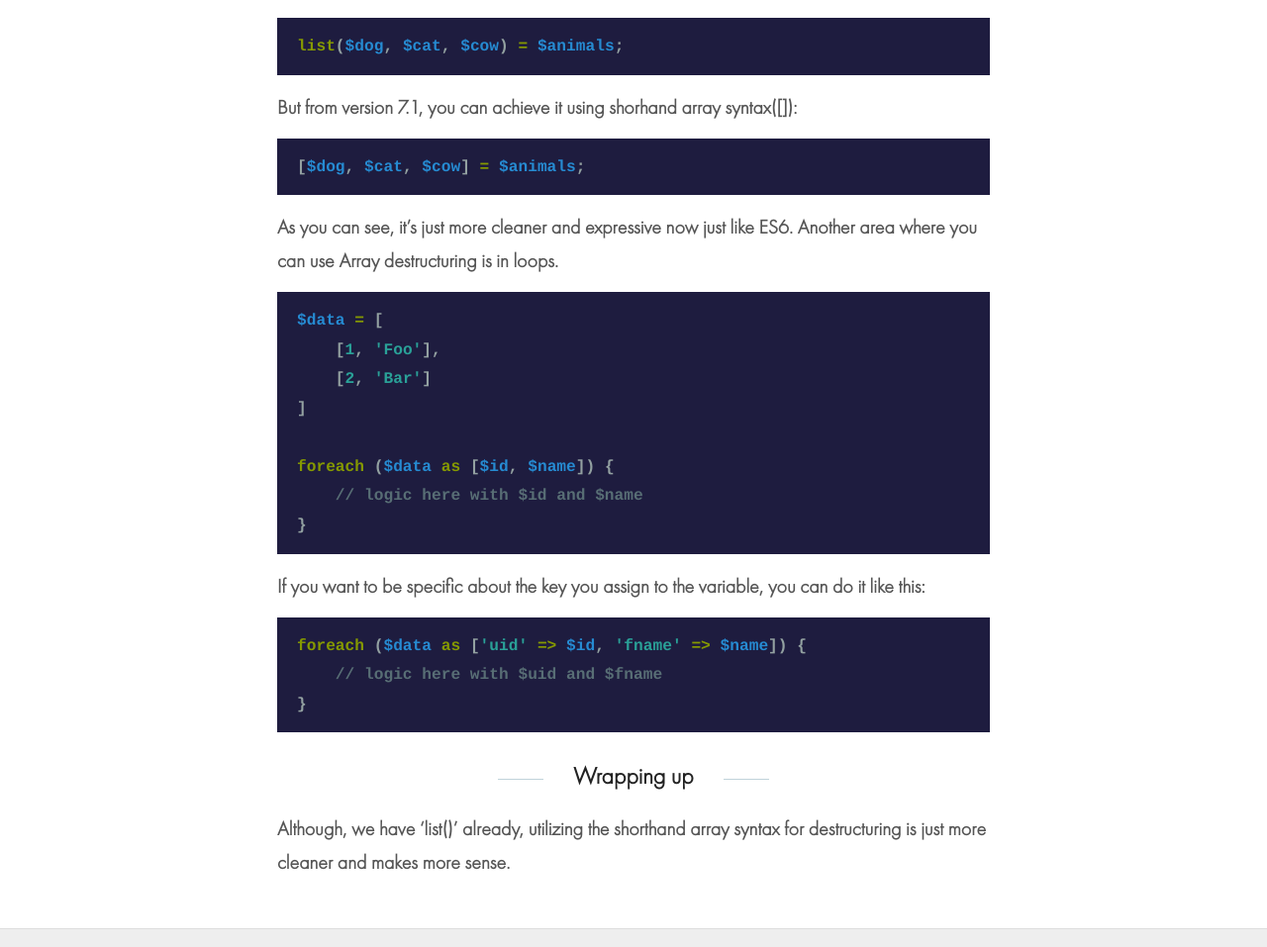
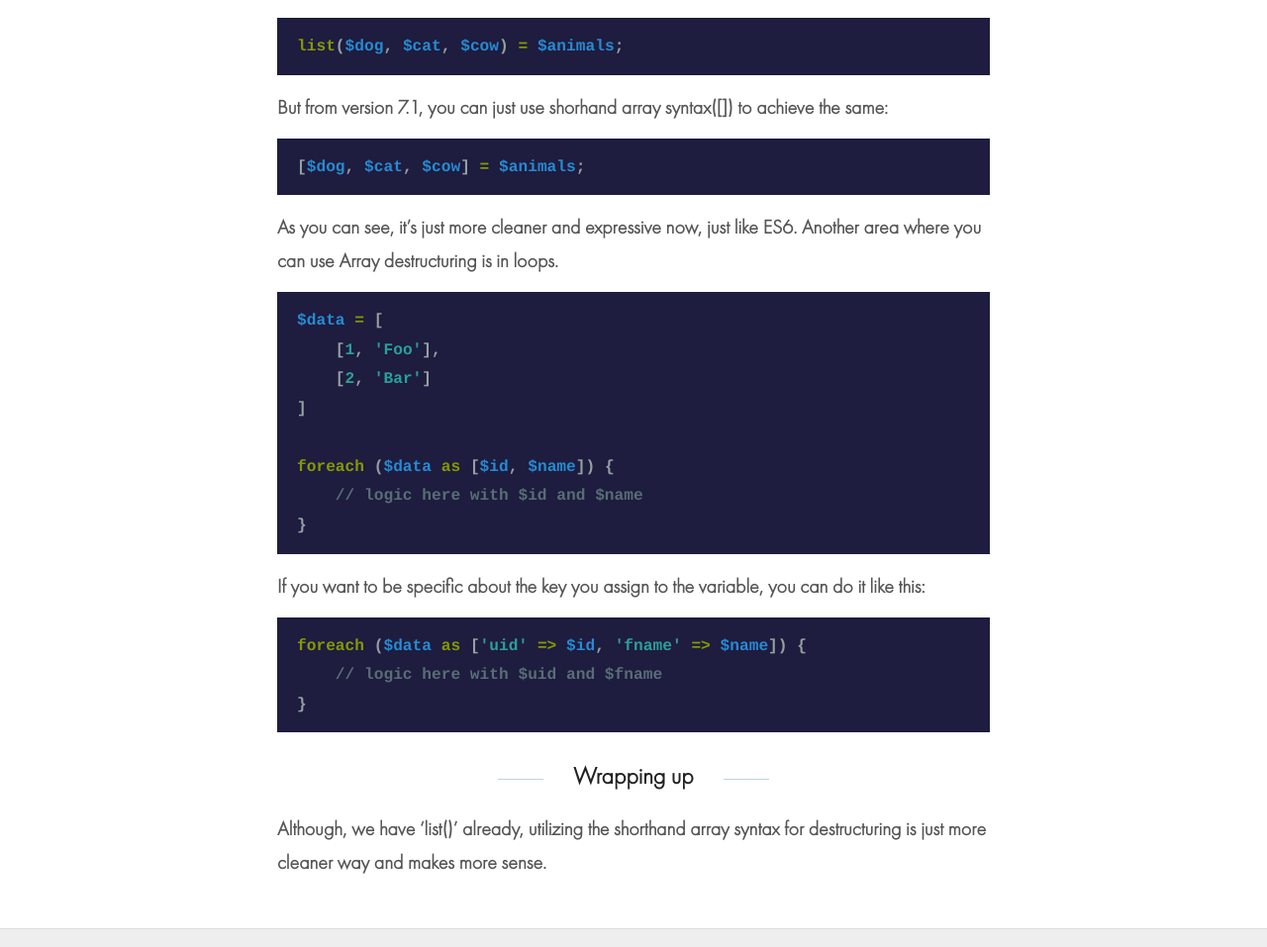
Before and after one commit to varunkumardev/amitmerchant1990.github.io, a Jekyll site: the page built from _posts/2018-10-30-array-destructuring-in-php.md, in a window 1280 px wide. Shown: the part 816-1773 px from the top of the page at 99% size. Built offline with Jekyll 4.4.1, drawn with Linux system fonts in a browser that asks for light colours; comment, search, counter and statistics services are not loaded.

Commit message:
Update 2018-10-30-array-destructuring-in-php.md

````diff
--- a/_posts/2018-10-30-array-destructuring-in-php.md
+++ b/_posts/2018-10-30-array-destructuring-in-php.md
@@ -22,13 +22,13 @@ PHP >=7.1 has introduced [associative array destructuring](http://php.net/manual
 list($dog, $cat, $cow) = $animals;
 ```
 
-But from version 7.1, you can achieve it using shorhand array syntax([]):
+But from version 7.1, you can just use shorhand array syntax([]) to achieve the same:
 
 ```php
 [$dog, $cat, $cow] = $animals;
 ```
 
-As you can see, it's just more cleaner and expressive now just like ES6. Another area where you can use Array destructuring is in loops.
+As you can see, it's just more cleaner and expressive now, just like ES6. Another area where you can use Array destructuring is in loops.
 
 ```php
 $data = [
@@ -51,4 +51,4 @@ foreach ($data as ['uid' => $id, 'fname' => $name]) {
 
 ## Wrapping up
 
-Although, we have 'list()' already, utilizing the shorthand array syntax for destructuring is just more cleaner and makes more sense.
+Although, we have 'list()' already, utilizing the shorthand array syntax for destructuring is just more cleaner way and makes more sense.
````
